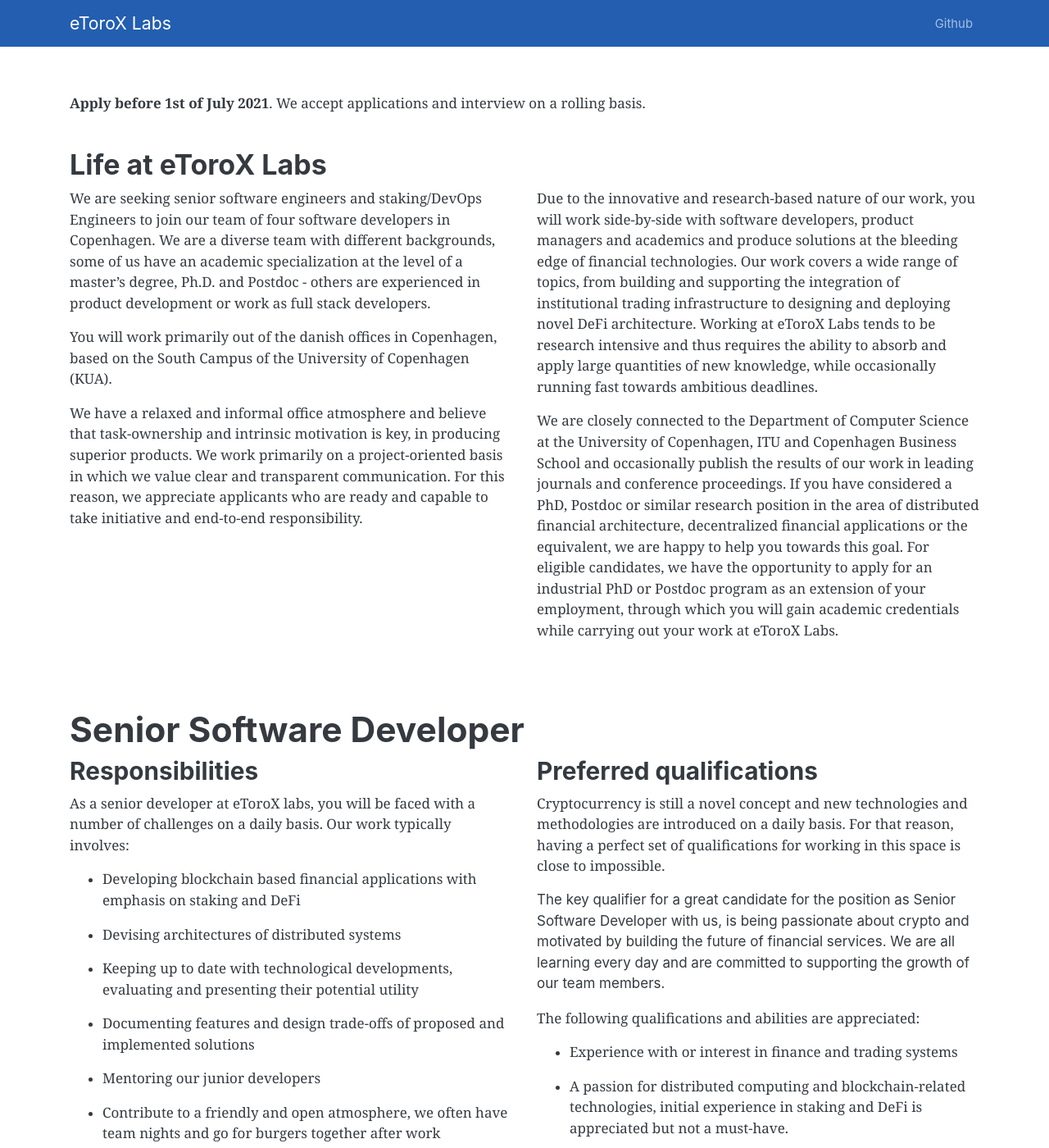
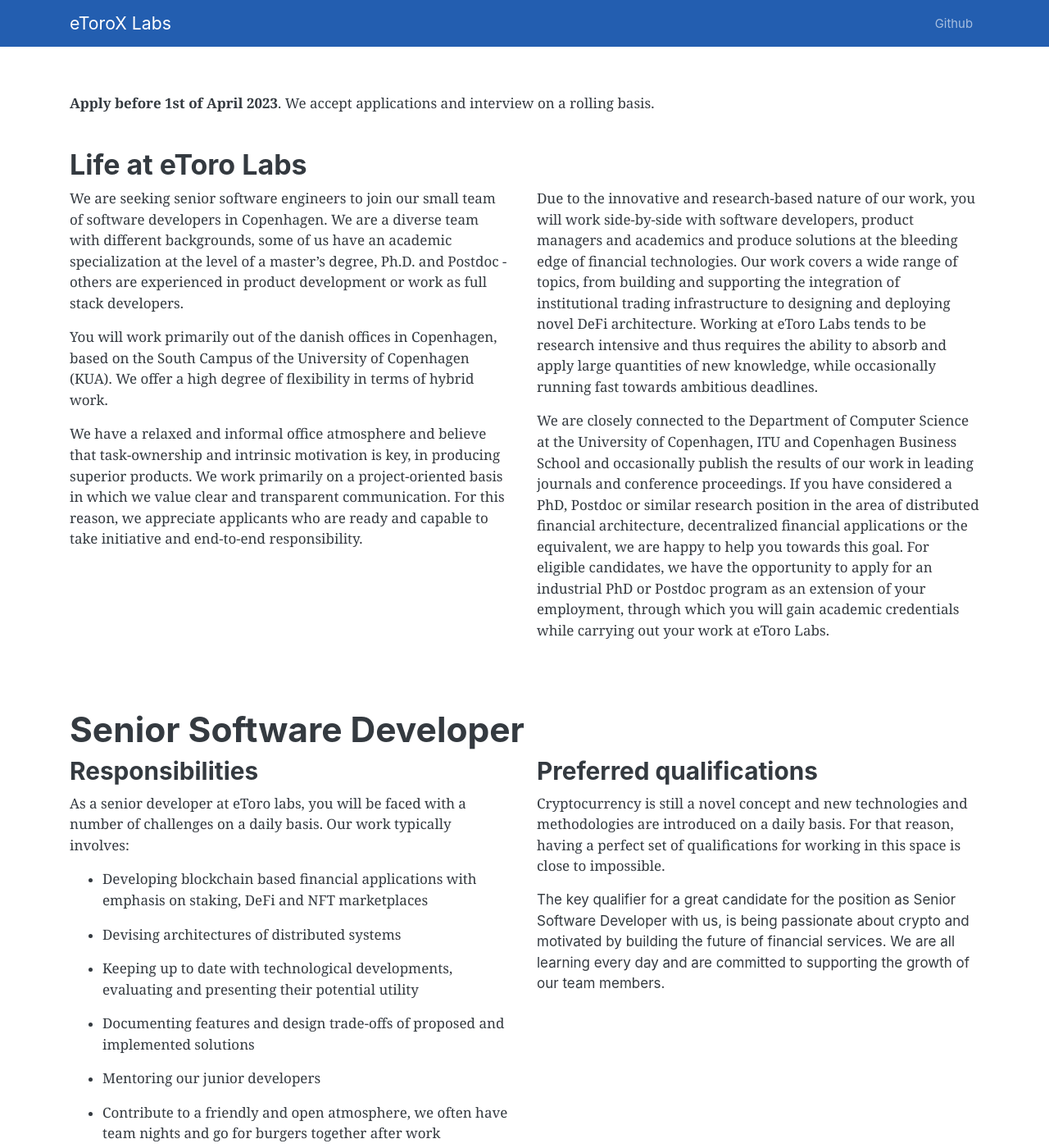
Before and after one commit to etoroxlabs/etoroxlabs.github.io, a Jekyll site: the page built from index.md, in a window 1280 px wide and 1400 px high. Shown: the whole window at 82% size. Built offline with Jekyll 4.4.1, drawn with Linux system fonts in a browser that asks for light colours; some of the changed text lies outside the part shown.

Commit message:
Revised description (#1)

```diff
--- a/index.md
+++ b/index.md
@@ -1,17 +1,17 @@
 ---
 layout: page
 ---
-**Apply before 1st of July 2021**. We accept applications and interview on a rolling basis.
+**Apply before 1st of April 2023**. We accept applications and interview on a rolling basis.
 <br>
 <br>
-## Life at eToroX Labs
+## Life at eToro Labs
 <div class="row">
   <div class="col-sm-6">
     <p>
-      We are seeking senior software engineers and staking/DevOps Engineers to join our team of four software developers in Copenhagen. We are a diverse team with different backgrounds, some of us have an academic specialization at the level of a master’s degree, Ph.D. and Postdoc - others are experienced in product development or work as full stack developers.
+      We are seeking senior software engineers to join our small team of software developers in Copenhagen. We are a diverse team with different backgrounds, some of us have an academic specialization at the level of a master’s degree, Ph.D. and Postdoc - others are experienced in product development or work as full stack developers.
     </p>
     <p>
-      You will work primarily out of the danish offices in Copenhagen, based on the South Campus of the University of Copenhagen (KUA).
+      You will work primarily out of the danish offices in Copenhagen, based on the South Campus of the University of Copenhagen (KUA). We offer a high degree of flexibility in terms of hybrid work.
     </p>
     <p>
       We have a relaxed and informal office atmosphere and believe that task-ownership and intrinsic motivation is key, in producing superior products. We work primarily on a project-oriented basis in which we value clear and transparent communication. For this reason, we appreciate applicants who are ready and capable to take initiative and end-to-end responsibility.
@@ -19,10 +19,10 @@ layout: page
   </div>
   <div class="col-sm-6">
     <p>
-      Due to the innovative and research-based nature of our work, you will work side-by-side with software developers, product managers and academics and produce solutions at the bleeding edge of financial technologies. Our work covers a wide range of topics, from building and supporting the integration of institutional trading infrastructure to designing and deploying novel DeFi architecture. Working at eToroX Labs tends to be research intensive and thus requires the ability to absorb and apply large quantities of new knowledge, while occasionally running fast towards ambitious deadlines.
+      Due to the innovative and research-based nature of our work, you will work side-by-side with software developers, product managers and academics and produce solutions at the bleeding edge of financial technologies. Our work covers a wide range of topics, from building and supporting the integration of institutional trading infrastructure to designing and deploying novel DeFi architecture. Working at eToro Labs tends to be research intensive and thus requires the ability to absorb and apply large quantities of new knowledge, while occasionally running fast towards ambitious deadlines.
     </p>
     <p>
-      We are closely connected to the Department of Computer Science at the University of Copenhagen, ITU and Copenhagen Business School and occasionally publish the results of our work in leading journals and conference proceedings. If you have considered a PhD, Postdoc or similar research position in the area of distributed financial architecture, decentralized financial applications or the equivalent, we are happy to help you towards this goal. For eligible candidates, we have the opportunity to apply for an industrial PhD or Postdoc program as an extension of your employment, through which you will gain academic credentials while carrying out your work at eToroX Labs.
+      We are closely connected to the Department of Computer Science at the University of Copenhagen, ITU and Copenhagen Business School and occasionally publish the results of our work in leading journals and conference proceedings. If you have considered a PhD, Postdoc or similar research position in the area of distributed financial architecture, decentralized financial applications or the equivalent, we are happy to help you towards this goal. For eligible candidates, we have the opportunity to apply for an industrial PhD or Postdoc program as an extension of your employment, through which you will gain academic credentials while carrying out your work at eToro Labs.
     </p>
   </div>
 </div>
@@ -34,9 +34,9 @@ layout: page
 <div class="row">
   <div class="col-sm-6">
     <h3>Responsibilities</h3>
-    <p>As a senior developer at eToroX labs, you will be faced with a number of challenges on a daily basis. Our work typically involves:</p>
+    <p>As a senior developer at eToro labs, you will be faced with a number of challenges on a daily basis. Our work typically involves:</p>
     <ul>
-      <li><p>Developing blockchain based financial applications with emphasis on staking and DeFi</p></li>
+      <li><p>Developing blockchain based financial applications with emphasis on staking, DeFi and NFT marketplaces</p></li>
       <li><p>Devising architectures of distributed systems</p></li>
       <li><p>Keeping up to date with technological developments, evaluating and presenting their potential utility</p></li>
       <li><p>Documenting features and design trade-offs of proposed and implemented solutions</p></li>
@@ -52,24 +52,30 @@ layout: page
     </p>
       The key qualifier for a great candidate for the position as Senior Software Developer with us, is being passionate about crypto and motivated by building the future of financial services. We are all learning every day and are committed to supporting the growth of our team members.
     </p>
+  </div>
+  <div class="col-sm-6">
     <p>The following qualifications and abilities are appreciated:</p>
     <ul>
       <li><p>Experience with or interest in finance and trading systems</p></li>
-      <li><p>A passion for distributed computing and blockchain-related technologies, initial experience in staking and DeFi is appreciated but not a must-have.</p></li>
+      <li><p>A passion for distributed computing and blockchain-related technologies, initial experience in staking, DeFi and nfts is appreciated but not a must-have.</p></li>
       <li><p>Strong proven programming experience</p></li>
       <li><p>Motivation and the ability to acquire new knowledge while thinking on your feet.</p></li>
       <li><p>The innate ability to structure work by employing a rigorous and methodological approach to problem-solving</p></li>
       <li><p>Strong English communication skills, both spoken and written</p></li>
       <li><p>Social personality and enjoys working with others</p></li>
     </ul>
+  </div>
+  <div class="col-sm-6">
     <p>Experience in any of the following areas is appreciated, but not necessary:</p>
       <ul>
         <li><p>Relevant staking operations for Ethereum, Cardano and other Proof-of-stake based blockchains</p></li>
+        <li><p>Solidity and knowledge/experience with EVM semantics and smart-contract design</p></li>
         <li><p>Modern DeFi primitives and applications on Ethereum, such as Constant Function Market Makers (CFMM), lending protocols and derivatives.</p></li>
-        <li><p>Solidity and knowledge/experience with EVM semantics and smart-contract design</p></li>
+        <li><p>Asset exchange protocols such as 0x and SeaPort</p></li>
         <li><p>Knowledge or understanding of L2 solutions such as Optimism, Starkware or Polygon</p></li>
-        <li><p>Functional programming experience in Haskell or OCaml and/or programming language design</p></li>
-        <li><p>Familiarity with DevOps operations, including Kubernetes with Helm, Google Cloud Solutions, ELK Stack, Jenkins/Pagerduty/Prometheus</p></li>
+        <li><p>Functional programming experience and/or programming language design</p></li>
+        <li><p>Programming experience in Typescript with Node and Next.js/React</p></li>
+        <li><p>Familiarity with DevOps operations, including Kubernetes with Helm, Azure, Jenkins/Pagerduty/Prometheus</p></li>
       </ul>
   </div>
 </div>
@@ -77,65 +83,16 @@ layout: page
 <br>
 <br>
 
-<h1>Staking and DevOps Engineer</h1>
-<div class="row">
-  <div class="col-sm-6">
-    <h3>Responsibilities</h3>
-    <p>As a Staking and DevOps Engineer at eToroX labs, you will be faced with a broad number of challenges on a daily basis. Your work would typically involve the following.</p>
-    <ul>
-      <li><p>Implement and extend new staking products, both in terms of operation and development.</p></li>
-      <li><p>Maintain existing staking infrastructure and implementations.</p></li>
-      <li><p>Monitor staking operations and look for inefficiencies and ways to improve them.</p></li>
-      <li><p>Support the RnD team as a DevOps engineer</p></li>
-      <li><p>Contribute to a friendly and open atmosphere, we often have team nights and go for burgers together after work</p></li>
-    </ul>
-  </div>
-  <div class="col-sm-6">
-    <h3>Preferred qualifications</h3>
-    <p>
-      To excel as a Staking and DevOps Engineer at eToroX Labs, the following qualifications and characteristics are preferred.
-    <p>
-    </p>
-      It’s not required to have previous experience or knowledge of staking. However, it’s expected that it’s of an interest and that you are motivated to acquire such knowledge.
-    </p>
-    <p>The following qualifications and abilities are appreciated:</p>
-    <ul>
-      <li><p>Experience with or interest in finance and trading systems</p></li>
-      <li><p>A passion for distributed computing and blockchain-related technologies</p></li>
-      <li><p>Strong proven DevOps experience</p></li>
-      <li><p>Motivating and ability to work independently with the ability and desire to rapidly build competencies and acquire new knowledge</p></li>
-      <li><p>A rigorous and methodological approach to problem-solving</p></li>
-      <li><p>Experience with Blockchain/DLT is a plus</p></li>
-      <li><p>Strong English communication skills, both spoken and written</p></li>
-      <li><p>Social personality and enjoys working with others</p></li>
-    </ul>
-    <p>Experience in any of the following areas is appreciated, but not necessary:</p>
-      <ul>
-        <li><p>Kubernetes and Helm</p></li>
-        <li><p>Google Cloud Solutions</p></li>
-        <li><p>ELK Stack</p></li>
-        <li><p>Jenkins / Pagerduty / Prometheus</p></li>
-        <li><p>Staking Operations</p></li>
-      </ul>
-  </div>
-</div>
-
-<br>
-<br>
-
-## What is eToroX Labs?
+## What is eToro Labs?
 <div class="row">
   <div class="col-sm-6">
     <p>
-      eToroX Labs is a research and development arm of the international trading platform and multi-asset brokerage company, eToro. For over a decade, eToro has been driven by a clear vision: To open the global markets for everyone to trade and invest, in a simple and transparent way.
-    </p>
-    <p>
-      With the recent launch of the Institutional cryptocurrency exchange eToroX, eToro made another leap towards introducing transparency and openness in financial markets.
+      eToro Labs is a research and development arm of the international trading platform and multi-asset brokerage company, eToro. For over a decade, eToro has been driven by a clear vision: To open the global markets for everyone to trade and invest, in a simple and transparent way.
     </p>
   </div>
   <div class="col-sm-6">
     <p>
-      eToroX is a fully regulated cryptocurrency exchange featuring a number of tokenized digital assets tradeable on the blockchain. At eToroX, we believe that we will see the greatest transfer of wealth onto the blockchain within the coming years, and it is our mission to build the infrastructure supporting the open and transparent financial markets of the future.
+      eToro is a fully regulated retail investment platform featuring a number of tokenized digital assets tradeable on the blockchain. At eToro, we believe that we will see the greatest transfer of wealth onto the blockchain within the coming years, and it is our mission to build the infrastructure supporting the open and transparent financial markets of the future.
     </p>
     <p>
       eToro is proud to be an equal opportunity and affirmative action employer and place of work. We celebrate and support our differences, for the benefit of our employees, our community and the products that we build.
@@ -145,17 +102,16 @@ layout: page
 
 <br>
 
-At eToroX Labs, our most recent releases includes:
+At eToro Labs, our most recent releases includes:
 
-* <p>The launch of 17 "stablecoins" assimilating 15 major currencies and two commodities for trade on the eToroX exchange. We are the only fintech institution that offers that amount of diversified assets.</p>
-* <p>Development of a formally verified contract language Lira for execution of derivative contracts on the Ethereum Blockchain. We recently presented that work on Ethereum DEVCON 5 and open sourced the language </p>
-* <p>First to provide specification and implementation for tokenization (eToken) on Facebook's network Libra.</p>
+* <p>The launch of a webview in the Delta mobile app to purchase NFTs on OpenSea</p>
+* <p>Setting up and maintaining staking nodes on various cryptoassets such as Ethereum</p>
 
 <br>
 <br>
 
 ## Get in touch!
-Send us a mail on: [omriro@etoro.com](mailto:omri@etorox.com), [johannesje@etoro.com](mailto:johannesje@etoro.com) and [peterje@etoro.com](mailto:peterje@etoro.com) with an application. Please write a few lines about yourself and tell us about a project that you are proud of having been part of. Please attach an updated copy of your CV as well.
+Send us a mail on: [omriro@etoro.com](mailto:omri@etoro.com), [johannesje@etoro.com](mailto:johannesje@etoro.com) and [peterje@etoro.com](mailto:peterje@etoro.com) with an application. Please write a few lines about yourself and tell us about a project that you are proud of having been part of. Please attach an updated copy of your CV as well.
 
 If you have worked in a similarly research intensive environment, where you have proven yourself by thinking on your feet and solving difficult problems in a field that was new to you, please do impress us by telling us about it. This could be from working in a start-up or in a similar position in which you acquired product ownership responsibilities.
 
```
